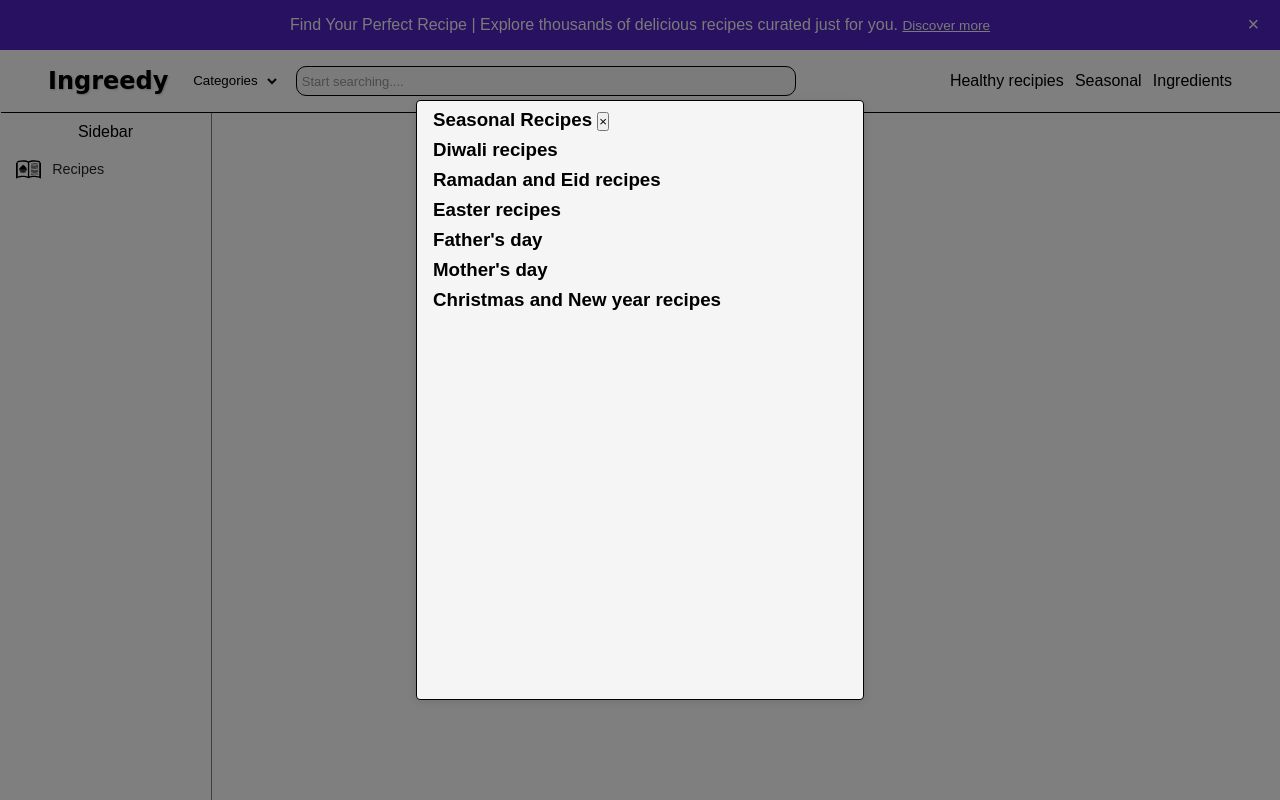
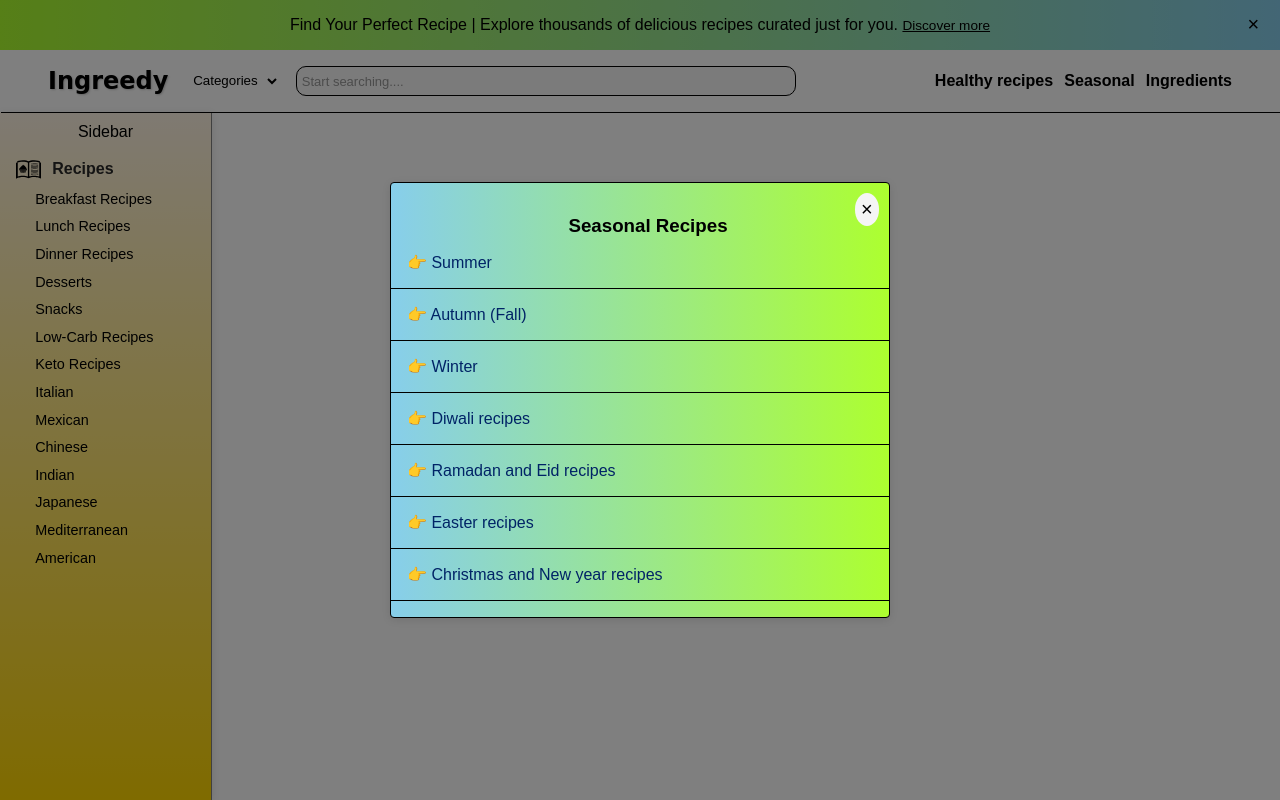
Before and after one commit to Shiveshr140/Recipe-Finder, a plain HTML site: page index.html in a window 1280 px wide. Both pictures are taken after a click on the link "Seasonal". Drawn offline with Linux system fonts and the light colour scheme.

Commit message:
version 1.1

```diff
--- a/javascript/header.js
+++ b/javascript/header.js
@@ -23,7 +23,7 @@ function createHeaderContent() {
           <input class="search" placeholder="Start searching...." />
         </div>
       <div class="nav-links">
-        <a href="#" class="nav-healthy-recipies nav-link"> Healthy recipies </a>
+        <a href="#" class="nav-healthy-recipies nav-link"> Healthy recipes </a>
         <a href="#" class="nav-seasonal nav-link"> Seasonal </a>
         <a href="#" class="nav-ingredients nav-link"> Ingredients </a>
       </div>
--- a/javascript/helper.js
+++ b/javascript/helper.js
@@ -4,22 +4,14 @@
 const API_KEY = "10b626f296dd42cca1d8be206ee4b6a6";
 const url = `https://api.spoonacular.com/recipes/complexSearch?apiKey=${API_KEY}`;
 
-//********************************* For categories
-async function popular() {
-  const res = await fetch(`${url}&sort=popularity`);
+//****************************************************************** For categories
+async function categories(category) {
+  const res = await fetch(`${url}&sort=${category}`);
   const data = await res.json();
   console.log(data);
   return data;
 }
 
-// console.log(popular());
-
-async function cheap() {}
-
-async function vegetarian() {}
-
-async function glutenFreen() {}
+// console.log(categories("popular"));
 
 //***************************************************************** Sidebar Recipes
-
-async function breakfastRecipes() {}
--- a/javascript/modal.js
+++ b/javascript/modal.js
@@ -47,61 +47,129 @@ function createModal(triggerElement, contentHtml) {
   }
 }
 
+////************************************************ Healthy Recipes
+
+const healthyRecipesArray = [
+  "Grilled Chicken Salad",
+  "Quinoa and Avocado Bowl",
+  "Zucchini Noodles with Pesto",
+  "Baked Salmon with Vegetables",
+  "Vegetable Stir Fry",
+  "Spinach and Feta Omelette",
+  "Roasted Sweet Potato and Chickpea Salad",
+  "Greek Yogurt Parfait with Berries",
+  "Lentil Soup",
+  "Kale and Apple Salad",
+  "Tofu and Broccoli Stir Fry",
+  "Whole Grain Pasta Primavera",
+  "Brown Rice and Black Bean Bowl",
+  "Stuffed Bell Peppers",
+  "Oven-Roasted Brussels Sprouts",
+  "Homemade Vegetable Soup",
+  "Cucumber and Hummus Wrap",
+  "Mango and Spinach Smoothie",
+  "Baked Turkey Meatballs",
+  "Cauliflower Rice Bowl",
+];
+
 // Modal content for healthy recipes
 const healthyRecipiesContent = `
   <div class="modal-card-header">
     <h3>
-      <span>Seasonal Recipes</span>
+      <span>Healthy Recipes</span>
       <button class="close-modal-card">&times;</button>
     </h3>
   </div>
-  <h3> Diwali recipes </h3>
-  <h3> Ramadan and Eid recipes </h3>
-  <h3> Easter recipes </h3>
-  <h3> Father's day </h3>
-  <h3> Mother's day </h3>
-  <h3> Christmas and New year recipes  </h3>
+  <div class="modal-card-body healthy-recipes-links">  </div>
+
 `;
 
 // seasonal recipes link
 const healthyRecipesLink = document.querySelector(".nav-healthy-recipies");
 createModal(healthyRecipesLink, healthyRecipiesContent);
 
+function healthyRecipesShow() {
+  const healthyRecipesDiv = document.querySelector(".healthy-recipes-links");
+  let innerContent = ``;
+  for (let item of healthyRecipesArray) {
+    innerContent += `
+    <p> 👉 <a href="#"> ${item} </a>
+    `;
+  }
+  healthyRecipesDiv.innerHTML = innerContent;
+}
+
+healthyRecipesShow();
+
+////******************************** Ingredients
+
+const ingredientsArray = [
+  "Tomato",
+  "Onion",
+  "Garlic",
+  "Spinach",
+  "Chicken",
+  "Flour",
+  "Sugar",
+  "Butter",
+  "Carrot",
+  "Potato",
+  "Broccoli",
+  "Cauliflower",
+  "Cucumber",
+  "Egg",
+  "Milk",
+  "Cheese",
+  "Rice",
+  "Pasta",
+];
+
 // Modal content for ingredients
 const ingredientsContent = `
   <div class="modal-card-header">
     <h3>
-      <span>Seasonal Recipes</span>
+      <span>Ingredients</span>
       <button class="close-modal-card">&times;</button>
     </h3>
 </div>
-  <h3> Diwali recipes </h3>
-  <h3> Ramadan and Eid recipes </h3>
-  <h3> Easter recipes </h3>
-  <h3> Father's day </h3>
-  <h3> Mother's day </h3>
-  <h3> Christmas and New year recipes  </h3>
+  <div class="modal-card-body ingredients-links">  </div>
 `;
 
 // Ingredient  link
 const ingredientLink = document.querySelector(".nav-ingredients");
 createModal(ingredientLink, ingredientsContent);
 
-// Modal content for
+function ingredientsShow() {
+  const ingredientsDiv = document.querySelector(".ingredients-links");
+  let innerContent = ``;
+  for (let item of ingredientsArray) {
+    innerContent += `
+    <p> 👉 <a href="#"> ${item} </a>
+    `;
+  }
+  ingredientsDiv.innerHTML = innerContent;
+}
+
+ingredientsShow();
+
+////********************************************** Seasonal
+
+// Modal content for seasonal
 const seasonalContent = `
   <div class="modal-card-header">
     <h3>
       <span>Seasonal Recipes</span>
       <button class="close-modal-card">&times;</button>
     </h3>
-</div>
-  <h3> Diwali recipes </h3>
-  <h3> Ramadan and Eid recipes </h3>
-  <h3> Easter recipes </h3>
-  <h3> Father's day </h3>
-  <h3> Mother's day </h3>
-  <h3> Christmas and New year recipes  </h3>
-`;
+ </div>
+  <p>👉 <a href="#"> Summer </a> </p>
+  <p>👉 <a href="#"> Autumn (Fall) </a> </p>
+  <p>👉 <a href="#"> Winter </a> </p>
+  <p>👉 <a href="#"> Diwali recipes </a> </p>
+  <p>👉 <a href="#"> Ramadan and Eid recipes  </a> </p>
+  <p>👉 <a href="#">  Easter recipes </a> </p>
+  <p>👉 <a href="#">  Christmas and New year recipes </a> </p>
+  `;
 
 // healthy recipes link
 const seasonalLink = document.querySelector(".nav-seasonal");
--- a/javascript/sidebar.js
+++ b/javascript/sidebar.js
@@ -26,16 +26,9 @@ createSidebarContent();
 
 const sidebarRecipe = document.querySelector(".sidebar-recipes");
 
-sidebarRecipe.addEventListener("click", (e) => {
-  // we need to prevent the refreshing the page otherwise list will disappear and prevent the event to propagate in bublephase otherwise it will make list to disappear again
-  e.preventDefault();
-  e.stopPropagation();
-  // Check if the dropdown already exists
-  let recipeDiv = document.querySelector(".dropdown-content");
-  if (!recipeDiv) {
-    recipeDiv = document.createElement("div");
-    recipeDiv.classList.add("dropdown-content");
-    recipeDiv.innerHTML = `
+recipeDiv = document.createElement("div");
+recipeDiv.classList.add("dropdown-content");
+recipeDiv.innerHTML = `
       <ul class="sidebar-recipes-list">
       <li> <a href="#">Breakfast Recipes</a> </li>
       <li> <a href="#">Lunch Recipes</a> </li>
@@ -53,8 +46,37 @@ sidebarRecipe.addEventListener("click", (e) => {
       <li> <a href="#">American</a> </li>
       </ul>
     `;
-    sidebarRecipe.appendChild(recipeDiv);
-  } else {
-    sidebarRecipe.removeChild(recipeDiv);
-  }
-});
+sidebarRecipe.appendChild(recipeDiv);
+
+// sidebarRecipe.addEventListener("click", (e) => {
+//   // we need to prevent the refreshing the page otherwise list will disappear and prevent the event to propagate in bublephase otherwise it will make list to disappear again
+//   e.preventDefault();
+//   e.stopPropagation();
+//   // Check if the dropdown already exists
+//   let recipeDiv = document.querySelector(".dropdown-content");
+//   if (!recipeDiv) {
+//     recipeDiv = document.createElement("div");
+//     recipeDiv.classList.add("dropdown-content");
+//     recipeDiv.innerHTML = `
+//       <ul class="sidebar-recipes-list">
+//       <li> <a href="#">Breakfast Recipes</a> </li>
+//       <li> <a href="#">Lunch Recipes</a> </li>
+//       <li> <a href="#">Dinner Recipes</a> </li>
+//       <li> <a href="#">Desserts</a> </li>
+//       <li> <a href="#">Snacks</a> </li>
+//       <li> <a href="#">Low-Carb Recipes</a> </li>
+//       <li> <a href="#">Keto Recipes</a> </li>
+//       <li> <a href="#">Italian</a> </li>
+//       <li> <a href="#">Mexican</a> </li>
+//       <li> <a href="#">Chinese</a> </li>
+//       <li> <a href="#">Indian</a> </li>
+//       <li> <a href="#">Japanese</a> </li>
+//       <li> <a href="#">Mediterranean</a> </li>
+//       <li> <a href="#">American</a> </li>
+//       </ul>
+//     `;
+//     sidebarRecipe.appendChild(recipeDiv);
+//   } else {
+//     sidebarRecipe.removeChild(recipeDiv);
+//   }
+// });
--- a/style/header.css
+++ b/style/header.css
@@ -7,7 +7,10 @@
 
 .header-info {
   position: relative;
-  background-color: #5022c3;
+  /* background-color: #5022c3; */
+  /* background-color: #ffa500; */
+  /* background-color: #ffa500; */
+  background: linear-gradient(to right, #adff2f, #87ceeb);
   text-align: center;
   padding: 1rem 1rem;
 }
@@ -17,7 +20,9 @@
 }
 
 .header-info p {
-  color: whitesmoke;
+  /* color: whitesmoke; */
+  color: black;
+  /* font-weight: bold; */
 }
 
 .header-info p a {
@@ -26,7 +31,7 @@
 }
 
 .header-info p a:hover {
-  color: rgb(190, 184, 184);
+  color: rgb(62, 60, 60);
 }
 
 .header-info button {
@@ -34,10 +39,13 @@
   top: 13px;
   right: 1rem;
   font-size: 20px;
-  color: #f7f7f7;
+  /* color: #f7f7f7; */
+  color: black;
   cursor: pointer;
   border: none;
-  background-color: #5022c3;
+  /* background-color: #5022c3; */
+  /* background-color: #ffa500; */
+  background-color: transparent;
   transition: background-color 0.3s ease-in;
   padding-left: 0.3rem;
   padding-right: 0.3rem;
@@ -46,7 +54,7 @@
 }
 
 .header-info button:hover {
-  background-color: rgb(26, 17, 17);
+  background-color: rgb(245, 244, 244);
 }
 
 nav {
@@ -69,7 +77,7 @@ nav {
 }
 
 .logo-link:hover {
-  color: #5022c3;
+  color: #ff8c00;
   text-shadow: 0 0 6px rgba(80, 34, 195, 0.3), 0 0 12px rgba(80, 34, 195, 0.3);
 }
 
@@ -99,7 +107,8 @@ nav {
 }
 
 .search:focus {
-  border: 1.5px solid #5022c3 !important;
+  /* border: 1.5px solid #5022c3 !important; */
+  border: 1.5px solid #d89a4e !important;
 }
 
 .search::placeholder {
@@ -116,20 +125,21 @@ nav {
 }
 
 .nav-link {
+  font-weight: bold;
   color: inherit;
   text-decoration: none;
 }
 
-/* Modal window styling for nav links */
+/*********************************************** Modal window styling for nav links *******************************/
 
-.modal-card {
+/* .modal-card {
   position: fixed;
   top: 50%;
   left: 50%;
   bottom: 20%;
   transform: translate(-50%, -50%);
   box-shadow: 0 2px 8px rgba(0, 0, 0, 0.1);
-  background-color: whitesmoke;
+  background: linear-gradient(to right, #87ceeb, #adff2f);
   border: 0.2px solid black;
   z-index: 1000;
   padding: 0.5rem 1rem 1rem 1rem;
@@ -141,6 +151,32 @@ nav {
   height: 600px;
   width: 35%;
   border-radius: 4px;
+} */
+
+.modal-card {
+  position: fixed;
+  top: 50%;
+  left: 50%;
+  transform: translate(-50%, -50%);
+  box-shadow: 0 2px 8px rgba(0, 0, 0, 0.1);
+  background: linear-gradient(to right, #87ceeb, #adff2f);
+  border: 0.2px solid black;
+  z-index: 1000;
+  padding: 1rem;
+  backdrop-filter: blur(4px);
+  display: flex;
+  flex-direction: column;
+  gap: 0.5rem;
+
+  /* Responsive dynamic sizing */
+  max-height: 80vh;
+  max-width: 90%;
+  min-height: 200px; /* Ensure a minimum size */
+  min-width: 500px;
+  width: auto; /* Adjust width based on content */
+
+  border-radius: 4px;
+  overflow-y: auto; /* Enable scrolling for overflow content */
 }
 
 .overlay {
@@ -156,3 +192,62 @@ nav {
 .hidden {
   display: none;
 }
+
+/* modal-window/seasonal */
+
+.modal-card-header {
+  display: flex;
+  flex-direction: column;
+  margin: 1rem 1rem 0rem 2rem;
+  text-align: center;
+}
+
+/* .modal-card-header h1 span {
+  text-align: center;
+} */
+
+.close-modal-card {
+  position: absolute;
+  top: 10px;
+  right: 10px;
+  padding: 0.4rem 0.4rem;
+  font-size: 20px;
+  background-color: whitesmoke;
+  border: none;
+  cursor: pointer;
+  transition: background-color 0.7s ease-in-out;
+  padding: 0.3rem 0.4rem;
+  border-radius: 50%;
+}
+
+.close-modal-card:hover {
+  font-size: 20px;
+  background-color: rgb(215, 229, 234);
+}
+
+.modal-card p {
+  font-size: 1em;
+  border-bottom: 0.5px solid black;
+  padding: 0.5rem 1rem 1rem 1rem;
+  margin-left: -1rem;
+  margin-right: -1rem;
+}
+
+.modal-card p a {
+  color: #002366;
+  text-decoration: none;
+}
+
+.modal-card p a:hover {
+  color: #001741;
+  text-decoration: underline;
+}
+
+/* modal-window/Ingredients */
+
+.ingredients-links {
+  display: grid;
+  grid-template-columns: 1fr 1fr;
+}
+
+/* modal-window/Healthy-reccipes */
--- a/style/sidebar.css
+++ b/style/sidebar.css
@@ -4,7 +4,9 @@
   gap: 1rem;
   padding: 0.7rem 1rem;
   border-right: 1px solid grey;
-  overflow: scroll;
+  box-shadow: 0 2px 8px rgba(0, 0, 0, 0.1);
+  overflow: auto;
+  background: linear-gradient(to bottom, #fff5e6, #ffd700);
 }
 
 .sidebar p {
@@ -22,18 +24,20 @@
 }
 
 .sidebar-link p {
-  font-size: 0.9em;
+  font-size: 1em;
   color: rgb(41, 40, 40);
+  font-weight: 700;
   /* opacity: 1; */
 }
 
 .sidebar-link p:hover {
-  color: black;
+  /* color: black; */
+  color: #5f370e;
 }
 
-.sidebar-link p.visited-p {
+/* .sidebar-link p.visited-p {
   color: brown;
-}
+} */
 
 .logo {
   width: 25px;
@@ -51,6 +55,11 @@
 }
 
 .sidebar-recipes-list li a {
+  font-size: 0.9em;
   text-decoration: none;
   color: inherit;
 }
+
+.sidebar-recipes-list li a:hover {
+  color: #5f370e;
+}
```
